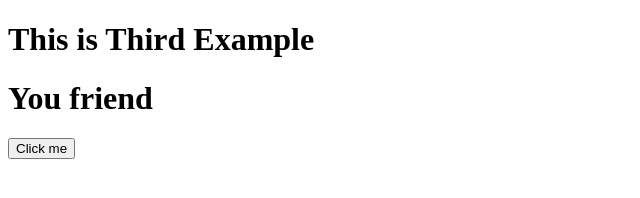
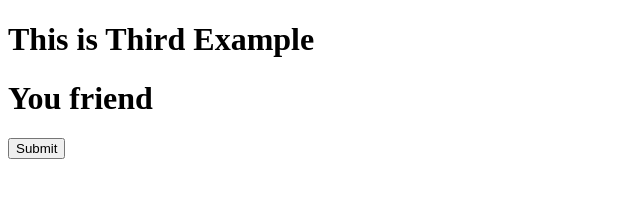
Before and after one commit to ganesh2185/Aviation, a plain HTML site: page index.html in a window 1280 px wide. Shown: the full height of the page, 0-640 px from the left. Drawn offline with Linux system fonts and the light colour scheme.

Commit message:
Update index.html

```diff
--- a/index.html
+++ b/index.html
@@ -8,6 +8,6 @@
 <body>
     <h1>This is Third Example</h1>
     <h1>You friend</h1>
-    <button>Click me</button>
+    <button>Submit</button>
 </body>
 </html>
```
